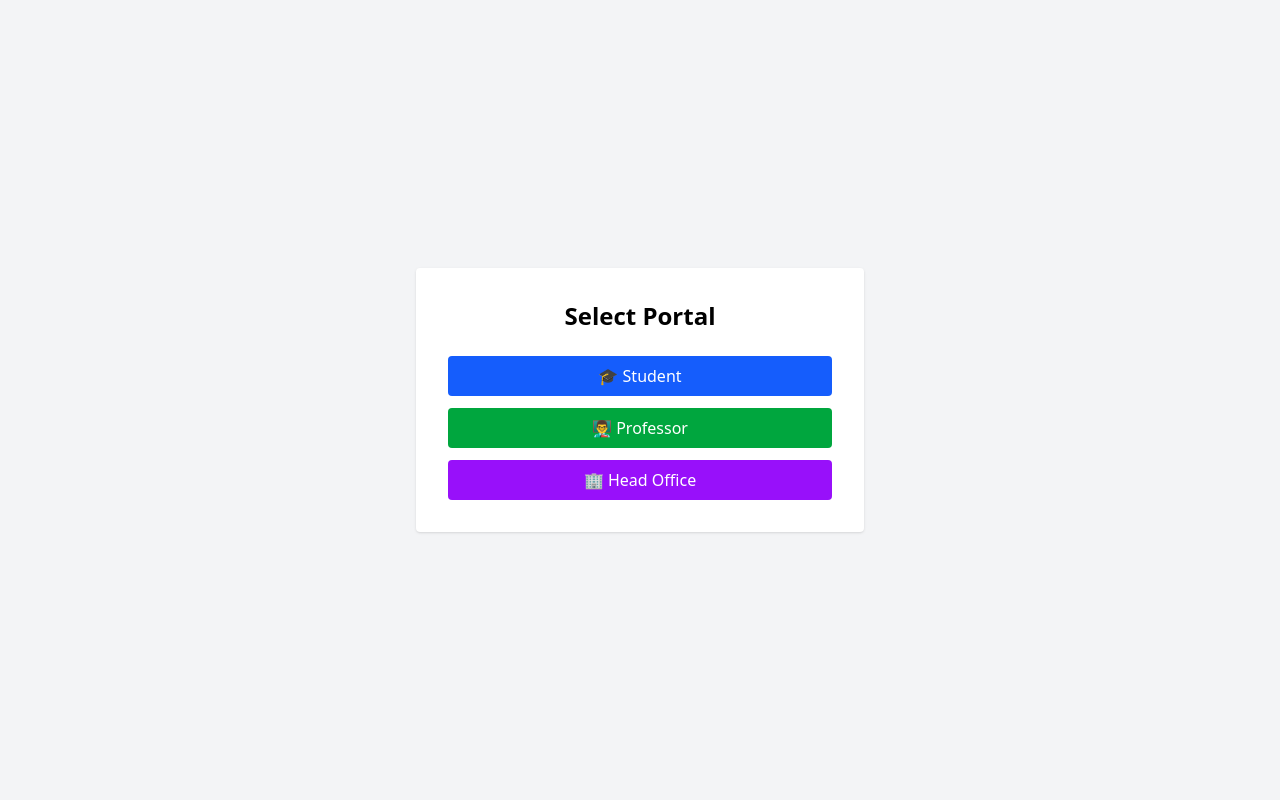
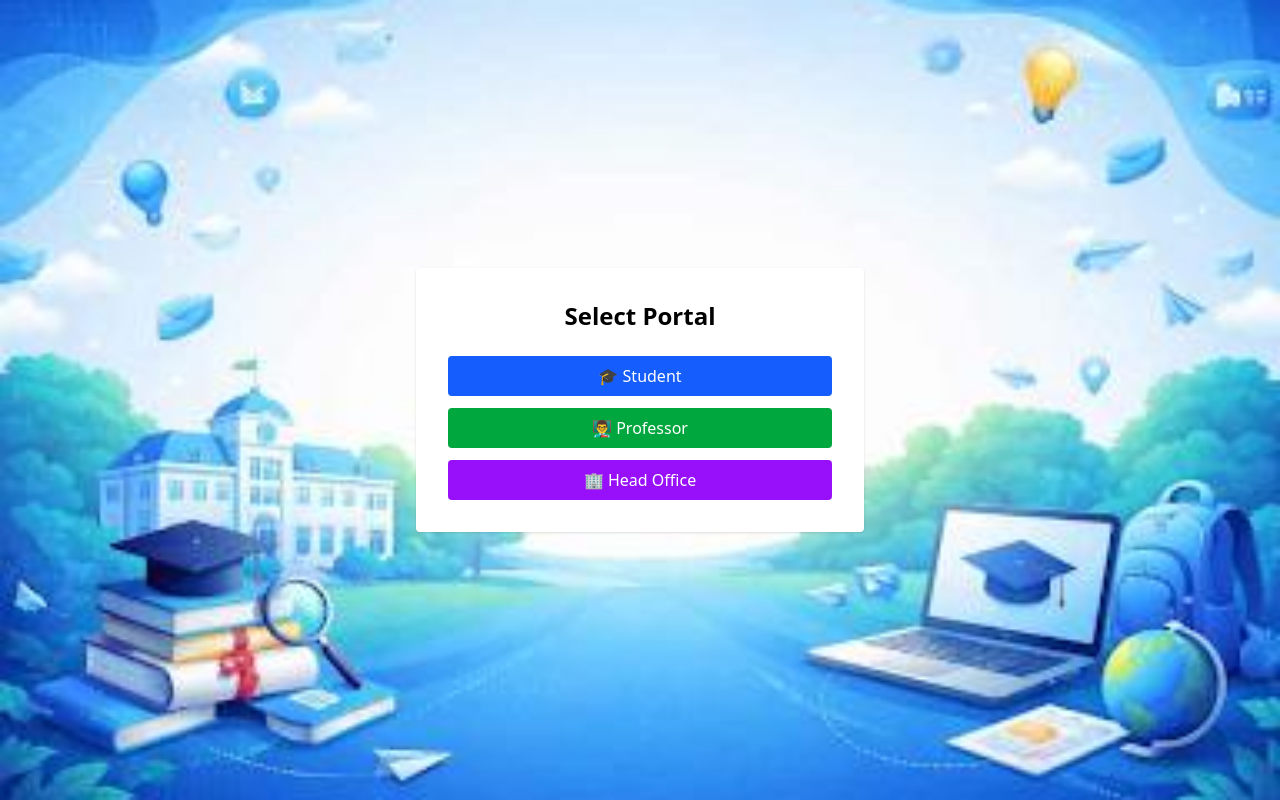
Before and after one commit to sekurikarthik/project-hb, a plain HTML site: page index.html in a window 1280 px wide. Drawn offline with nearby package versions, Linux system fonts and the light colour scheme.

Commit message:
Update index.html

```diff
--- a/index.html
+++ b/index.html
@@ -5,6 +5,14 @@
 <title>SRM Issue Reporting Portal</title>
 <script src="https://cdn.jsdelivr.net/npm/@tailwindcss/browser@4"></script>
 
+  <style>
+    body {
+        background-image: url('background.jpg');
+        background-size: cover;
+        background-position: center;
+        background-repeat: no-repeat;
+    }
+</style>
 </head>
 <body class="bg-gray-100">
 
```
